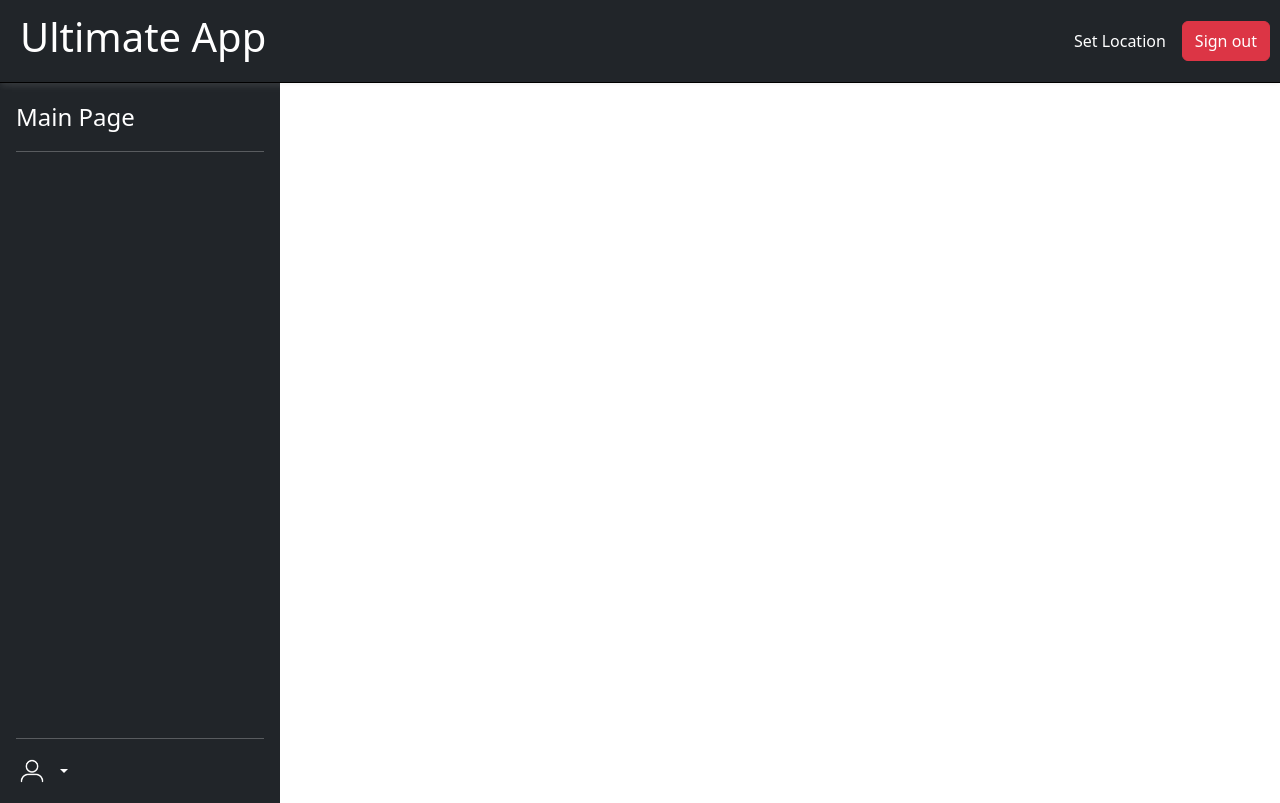
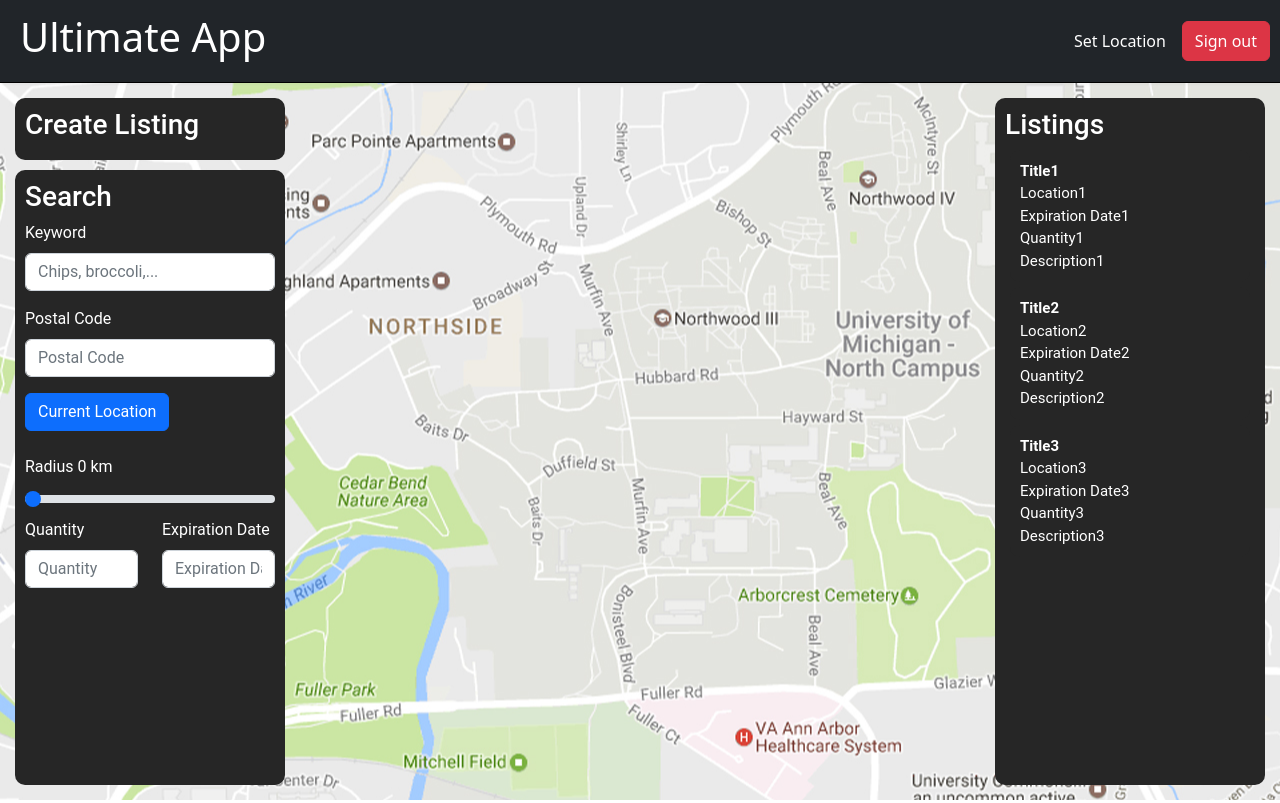
Before and after one commit to RamitKataria/food-share, a React (Vite) app in the folder frontend/: page / in a window 1280 px wide. Built offline with nearby package versions, Linux system fonts and the light colour scheme.

Commit message:
frontend half complete

```diff
--- a/frontend/src/components/Layout.jsx
+++ b/frontend/src/components/Layout.jsx
@@ -4,6 +4,8 @@
 import '../styles/layout.css'
 import user from '../styles/user.png'
 import '../styles/search.css';
+import ListingLeft from "./createListing";
+import ListingRight from "./searchListing";
 
 const Layout = () => {
 
@@ -16,7 +18,6 @@
 
 const navbar = ()=>{
     return (
-
       <nav className="navbar navbar-dark bg-dark justify-content-between navbar-head">
           <a className="navbar-brand"> <h1>Ultimate App</h1> </a>
           <div className="nav" >
@@ -127,8 +128,12 @@
     <main className="App">
         {navbar()}
         <div className="content-area">
-            {sidebar()}
-            <Outlet />
+            {/* {sidebar()} */}
+            <ListingLeft />
+
+            <div className="search-area">
+              <ListingRight/>
+            </div>
         </div>
     </main>
   );
--- a/frontend/src/components/Search.jsx
+++ b/frontend/src/components/Search.jsx
@@ -46,10 +46,10 @@
 
 
   return (
-    <div className="content-area">
+
       <div className="search-area">
+          hello world
       </div>
-    </div>
   );
 };
 
--- /dev/null
+++ b/frontend/src/components/createListing.jsx
@@ -0,0 +1,188 @@
+import React, { useState } from "react";
+import "../styles/listing.css";
+import Modal from 'react-bootstrap/Modal'
+import Button from 'react-bootstrap/Button'
+import Form from 'react-bootstrap/Form';
+import Col from 'react-bootstrap/Col';
+import Row from 'react-bootstrap/Row';
+import Alert from 'react-bootstrap/Alert';
+
+const ListingLeft = () => {
+  const [isBoxVisible, setIsBoxVisible] = useState(false);
+
+  const [grow, setGrow] = useState(false);
+  const [showAlert, setShowAlert] = useState(false);
+  const [radius, setRadius] = useState(0);
+  const array = [{
+    title: "Title1",
+    location: "Location1",
+    expirationDate: "Expiration Date1",
+    quantity: "Quantity1",
+    description: "Description1"
+  },
+  {
+    title: "Title2",
+    location: "Location2",
+    expirationDate: "Expiration Date2",
+    quantity: "Quantity2",
+    description: "Description2"
+  },
+  {
+    title: "Title3",
+    location: "Location3",
+    expirationDate: "Expiration Date3",
+    quantity: "Quantity3",
+    description: "Description3"
+  }
+]
+
+const AccountInfo = {
+  username: "username",
+  logInId: "logInId",
+  password: "password",
+  address: "address",
+  city: "city",
+  state: "state",
+  zip: "zip",
+  phone: "phone",
+  email: "email"
+}
+
+
+const ModalItem = () => {
+  return (
+    <Modal
+      show={isBoxVisible}
+      onHide={() => setIsBoxVisible(false)}
+      size="lg"
+  aria-labelledby="contained-modal-title-vcenter"
+  centered
+>
+  <Modal.Header closeButton>
+    <Modal.Title id="contained-modal-title-vcenter">
+        <strong>Create Listing</strong>
+    </Modal.Title>
+  </Modal.Header>
+  <Modal.Body>
+
+    <Form>
+  <Row className="mb-3">
+    <Form.Group as={Col} controlId="formGridEmail">
+      <Form.Label>Title</Form.Label>
+      <Form.Control type="text" placeholder="Title"/>
+    </Form.Group>
+  </Row>
+  <Row className="mb-3">
+
+    <Form.Group as={Col} controlId="formGridPassword">
+      <Form.Label>Location</Form.Label>
+      <Form.Control type="text" placeholder="Location"/>
+    </Form.Group>
+    </Row>
+
+
+
+  <Row className="mb-3">
+    <Form.Group as={Col} controlId="formGridCity">
+      <Form.Label>Quantity</Form.Label>
+      <Form.Control type="text" placeholder="Quantity" />
+    </Form.Group>
+
+    <Form.Group as={Col} controlId="formGridState">
+      <Form.Label>Expiration Date</Form.Label>
+    <Form.Control type="text" placeholder="Expiration Date" />
+    </Form.Group>
+
+  </Row>
+  <Row className="mb-3">
+    <Form.Group as={Col} controlId="formGridEmail">
+      <Form.Label>Description</Form.Label>
+      <Form.Control as="textarea" rows={15}placeholder="Description"/>
+    </Form.Group>
+  </Row>
+
+      </Form>
+  </Modal.Body>
+  <Modal.Footer>
+  {showAlert?<Alert key='success' variant='success'> Listing Posted! </Alert>:null}
+  <Button >Create Listing</Button>
+  </Modal.Footer>
+</Modal>
+);
+}
+
+
+  return (
+    <>
+      <div className="leftbar">
+        <ModalItem/>
+        <div
+          className={`${grow ? "grow" : ""} create`}
+          onClick={() => setIsBoxVisible(true)}
+        >
+          <h3>Create Listing</h3>
+
+        </div>
+        <div
+          className={`${grow ? "" : "grow"} search`}
+          onClick={() => setGrow(false)}
+        >
+          <h3>Search</h3>
+          <div className={`${grow ? "hidden" : "box"}`}>
+            <div className="box-content">
+              <div className="box-header">
+                <div className="box-close" onClick={() => setGrow(!grow)}>
+                <Form>
+  <Row className="mb-3">
+    <Form.Group as={Col} controlId="formGridEmail">
+      <Form.Label>Keyword</Form.Label>
+      <Form.Control type="text" placeholder="Chips, broccoli,..."/>
+    </Form.Group>
+  </Row>
+  <Row className="mb-3">
+
+    <Form.Group as={Col} controlId="formGridPassword">
+      <Form.Label>Postal Code</Form.Label>
+      <Form.Control type="text" placeholder="Postal Code"/>
+
+    </Form.Group>
+
+    </Row>
+    <Button variant="primary" type="submit">Current Location</Button>
+    <br/>
+    <br/>
+
+    <Form.Label>Radius {radius} km</Form.Label>
+      <Form.Range
+      defaultValue={0}
+      onChange={(e) => setRadius(e.target.value)}
+      max={50}
+      />
+
+
+  <Row className="mb-3">
+    <Form.Group as={Col} controlId="formGridCity">
+      <Form.Label>Quantity</Form.Label>
+      <Form.Control type="text" placeholder="Quantity" />
+    </Form.Group>
+
+    <Form.Group as={Col} controlId="formGridState">
+      <Form.Label>Expiration Date</Form.Label>
+    <Form.Control type="text" placeholder="Expiration Date" />
+    </Form.Group>
+
+  </Row>
+
+
+      </Form>
+                </div>
+              </div>
+            </div>
+          </div>
+        </div>
+      </div>
+    </>
+  );
+};
+
+export default ListingLeft;
--- /dev/null
+++ b/frontend/src/components/searchListing.jsx
@@ -0,0 +1,104 @@
+import React, { useState } from "react";
+import "../styles/listing.css";
+import Modal from 'react-bootstrap/Modal'
+import Button from 'react-bootstrap/Button'
+import Form from 'react-bootstrap/Form';
+import Col from 'react-bootstrap/Col';
+import Row from 'react-bootstrap/Row';
+import Alert from 'react-bootstrap/Alert';
+
+const ListingRight = () => {
+  const [isBoxVisible, setIsBoxVisible] = useState(false);
+
+  const [grow, setGrow] = useState(false);
+  const [showAlert, setShowAlert] = useState(false);
+  const array = [{
+    title: "Title1",
+    location: "Location1",
+    expirationDate: "Expiration Date1",
+    quantity: "Quantity1",
+    description: "Description1"
+  },
+  {
+    title: "Title2",
+    location: "Location2",
+    expirationDate: "Expiration Date2",
+    quantity: "Quantity2",
+    description: "Description2"
+  },
+  {
+    title: "Title3",
+    location: "Location3",
+    expirationDate: "Expiration Date3",
+    quantity: "Quantity3",
+    description: "Description3"
+  }
+]
+
+const AccountInfo = {
+  username: "username",
+  logInId: "logInId",
+  password: "password",
+  address: "address",
+  city: "city",
+  state: "state",
+  zip: "zip",
+  phone: "phone",
+  email: "email"
+}
+
+
+
+  const listing = array.map((item) => {
+        return (
+          <div className="listing">
+            <div className="listing-header">
+              <div className="listing-title">
+                {item.title}
+              </div>
+              <div className="listing-location">
+                {item.location}
+              </div>
+            </div>
+            <div className="listing-body">
+              <div className="listing-expirationDate">
+                {item.expirationDate}
+              </div>
+              <div className="listing-quantity">
+                {item.quantity}
+              </div>
+            </div>
+            <div className="listing-footer">
+              <div className="listing-description">
+                {item.description}
+              </div>
+            </div>
+          </div>
+        );
+      });
+
+  return (
+    <>
+      <div className="createSearch">
+
+        <div
+          className={`${grow ? "" : "grow"} search`}
+          onClick={() => setGrow(false)}
+        >
+          <h3>Listings</h3>
+          <div className={`${grow ? "hidden" : "box"}`}>
+            <div className="box-content">
+              <div className="box-header">
+                <div className="box-close" onClick={() => setGrow(!grow)}>
+                  {listing}
+                </div>
+              </div>
+            </div>
+          </div>
+        </div>
+      </div>
+    </>
+  );
+};
+
+export default ListingRight;
--- a/frontend/src/index.css
+++ b/frontend/src/index.css
@@ -5,6 +5,8 @@
     sans-serif;
   -webkit-font-smoothing: antialiased;
   -moz-osx-font-smoothing: grayscale;
+  height: 100vh;
+  overflow: hidden;
 }
 
 code {
--- /dev/null
+++ b/frontend/src/styles/listing.css
@@ -0,0 +1,91 @@
+.createSearch{
+  min-width: 300px;
+  max-width: 35%;
+  width: 35%;
+  padding: 10px;
+  display: flex;
+  flex-direction: column;
+}
+
+.leftbar{
+  min-width: 300px;
+  max-width: 20%;
+  width: 20%;
+  padding: 10px;
+  display: flex;
+  flex-direction: column;
+}
+
+.create{
+  /* border: 1px solid black; */
+  background-color: #262626;
+  color: white;
+  padding: 10px;
+  border-radius: 10px;
+  margin: 5px;
+  font-family: 'Roboto', sans-serif;
+  /* font-size: 20px; */
+  flex-grow: 0;
+  transition: flex-grow 0.3s ease-in-out;
+  display: flex;
+  flex-direction: column;
+}
+
+.search{
+  /* border: 1px solid black; */
+  background-color: #262626;
+  color: white;
+  padding: 10px;
+  border-radius: 10px;
+  margin: 5px;
+  font-family: 'Roboto', sans-serif;
+  /* font-size: 20px; */
+  flex-grow: 0;
+  transition: flex-grow 0.3s ease-in-out;
+}
+
+.grow{
+  transition: flex-grow 0.3s ease-in-out;
+  flex-grow: 1;
+}
+
+.box{
+  transition: opacity 0.2s ease-in-out 0.3s;
+  opacity: 1;
+  visibility: visible;
+  height: 0px;
+}
+
+.hidden{
+  transition: opacity 0.2s ease-in-out 0.3s;
+  opacity: 0;
+  visibility: hidden;
+  height: 0px;
+}
+
+.item{
+  margin: 10px;
+  padding: 5px;
+}
+
+.listing{
+  /* border: 1px solid black; */
+  background-color: #262626;
+  color: white;
+  padding: 10px;
+  border-radius: 10px;
+  margin: 5px;
+  font-family: 'Roboto', sans-serif;
+  font-size: 15px;
+  flex-grow: 0;
+  transition: flex-grow 0.3s ease-in-out;
+  display: flex;
+  flex-direction: column;
+}
+
+.listing-title{
+  font-weight: bold;
+}
+
+.listing-description{
+}
--- a/frontend/src/styles/search.css
+++ b/frontend/src/styles/search.css
@@ -78,16 +78,22 @@
   }
 
   .content-area{
+    background: url('./bgmaps.jpg') no-repeat center center fixed;
     display: flex;
-    flex-direction: row;
+    /* flex-direction: row; */
     flex-grow: 1;
+    /* width: 100%; */
+    justify-content: space-between;
+    /* height: 100vh; */
   }
 
   .search-area{
-    flex-grow: 1;
-    padding: 30px;
-    height: 90vh;
+    /* flex-grow: 1; */
     overflow-y: scroll;
+    display: flex;
+    width: auto;
+    /* margin: auto; */
+
   }
 
   .search-res{
--- a/frontend/src/styles/signinup.css
+++ b/frontend/src/styles/signinup.css
@@ -43,7 +43,6 @@
     height: 600px;
     cursor: auto;
     transition: all 0.7s cubic-bezier(1,.45,0,.63);
-
 }
 
 .display{
```
Also changed, not shown: frontend/src/styles/bgmaps.jpg (added). Lines whose indentation alone changed are shown as unchanged.
